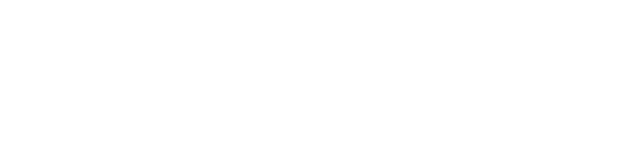
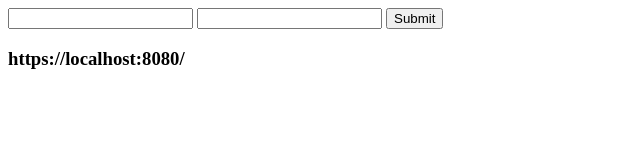
Before and after one commit to acciojob/sharable-urls-NikitaRajurkar, a website: page main.html in a window 1280 px wide. Shown: the whole page, without its empty margins (0-640 px from the left). Drawn offline with Linux system fonts and the light colour scheme.

Commit message:
completed

```diff
--- a/main.html
+++ b/main.html
@@ -1,6 +1,12 @@
 <!DOCTYPE html>
 <html>
   <body>
+    <!-- <form method="post"> -->
+      <input type="text" name="name" id="name">
+      <input type="number" name="year" id="year">
+      <button type="submit" id="button" onclick="appendString()">Submit</button>
+      <h3 id="url">https://localhost:8080/</h3>
+    <!-- </form> -->
     <script type="text/javascript" src="./script.js">
 </script>
   </body>
--- a/script.js
+++ b/script.js
@@ -1 +1,36 @@
-// your code here
+let tempString ;
+let tempMsg = document.getElementById('url');
+
+
+
+function appendString() {
+    let namee = document.getElementById('name').value;
+    let year = document.getElementById('year').value;
+    tempMsg.textContent = '';
+
+ if (namee != '' && year === '') {
+        // 1
+        tempString = `https://localhost:8080/?name=${namee}`;
+        console.log(`1`);
+        tempMsg.textContent = tempString;
+        console.log(` tempMsg.textContent`);
+    } else if (namee === '' && year != '') {
+        // 2
+        tempString = `https://localhost:8080/?year=${year}`;
+        console.log(`2`);
+        tempMsg.textContent = tempString;
+        console.log(` tempMsg.textContent`);
+    } else if(namee != '' && year != ''){
+        // 3
+        tempString = `https://localhost:8080/?name=${namee}&year=${year}`;
+        console.log(`3`);
+        tempMsg.textContent = tempString;
+        console.log(` tempMsg.textContent`);
+    } else {
+        // 4
+        tempString = `https://localhost:8080/`;
+        console.log(`4`);
+        tempMsg.textContent = tempString;
+        console.log(` tempMsg.textContent`);
+    }
+}
```
